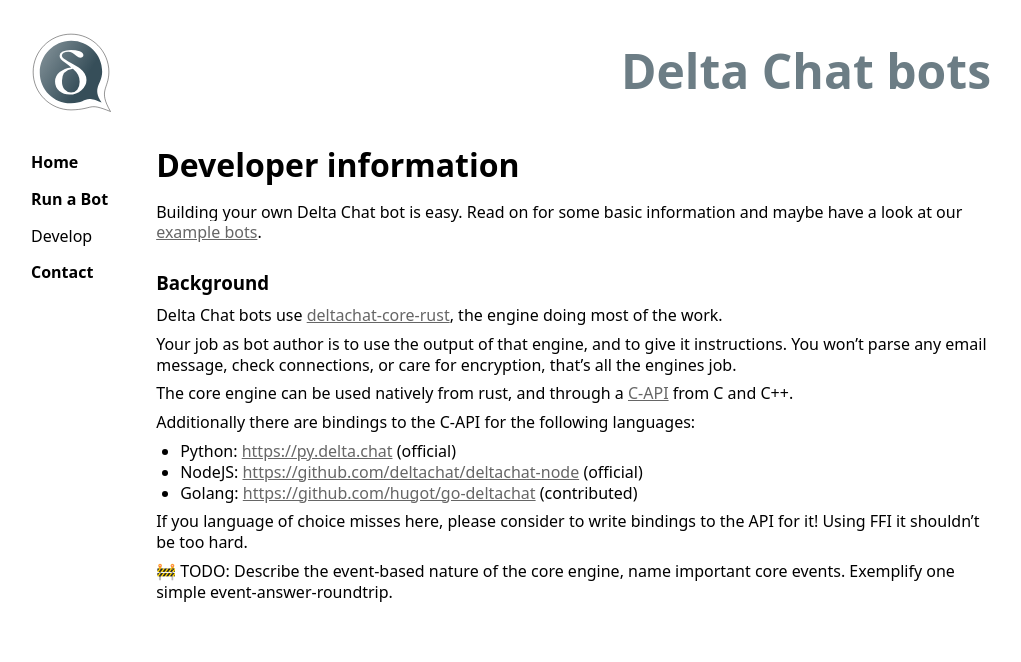
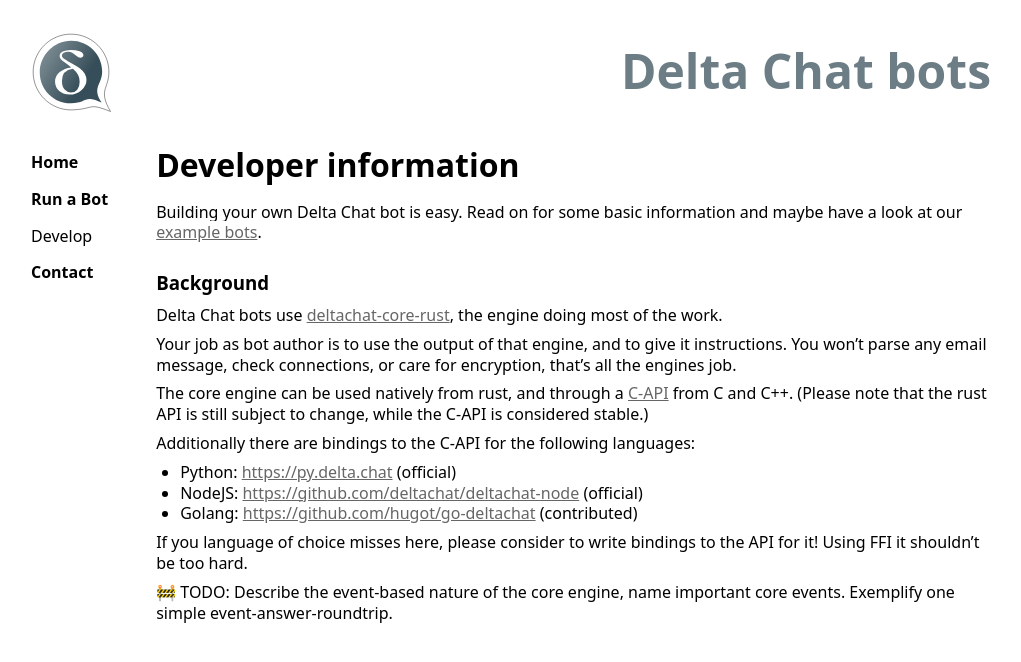
Before and after one commit to deltachat-bot/bot-pages, a Jekyll site: the page built from development.md, in a window 1280 px wide. Shown: the top 662 px of the page, without its empty margins (1-1022 px from the left). Built offline with Jekyll 4.4.1, drawn with Linux system fonts in a browser that asks for light colours.

Commit message:
Note that rust API is subject to change.

```diff
--- a/development.md
+++ b/development.md
@@ -13,7 +13,7 @@ Delta Chat bots use [deltachat-core-rust](https://github.com/deltachat/deltachat
 
 Your job as bot author is to use the output of that engine, and to give it instructions. You won't parse any email message, check connections, or care for encryption, that's all the engines job.
 
-The core engine can be used natively from rust, and through a [C-API](https://c.delta.chat) from C and C++.
+The core engine can be used natively from rust, and through a [C-API](https://c.delta.chat) from C and C++. (Please note that the rust API is still subject to change, while the C-API is considered stable.)
 
 Additionally there are bindings to the C-API for the following languages:
 * Python: [https://py.delta.chat](https://py.delta.chat) (official)
```
